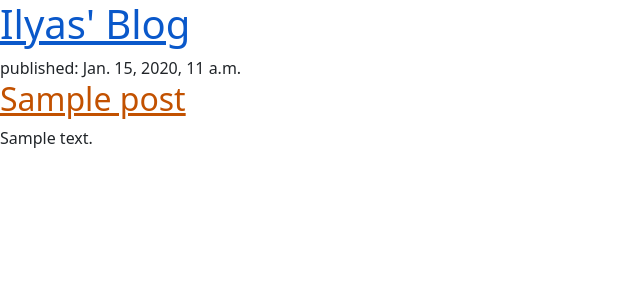
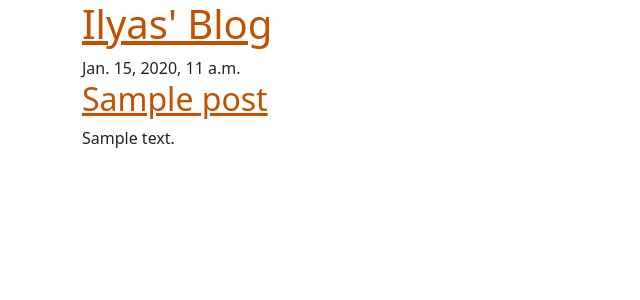
Before and after one commit to ilyasben26/my-first-blog, a Django app: page / in a window 1280 px wide. Shown: the top 300 px of the page, without its empty margins (0-640 px from the left). Run offline with Django 4.2, Linux system fonts and the light colour scheme; tables that the repository leaves empty hold one stand-in row (values such as "Sample post").

Commit message:
added post_detail page

```diff
--- /dev/null
+++ b/blog/templates/blog/base.html
@@ -0,0 +1,26 @@
+{% load static %}
+<!DOCTYPE html>
+<html>
+    <head>
+        <title>Django Girls blog</title>
+        <link rel="stylesheet" href="https://cdn.jsdelivr.net/npm/bootstrap@5.1.3/dist/css/bootstrap.min.css" integrity="sha384-1BmE4kWBq78iYhFldvKuhfTAU6auU8tT94WrHftjDbrCEXSU1oBoqyl2QvZ6jIW3" crossorigin="anonymous">
+        <link href='//fonts.googleapis.com/css?family=Lobster&subset=latin,latin-ext' rel='stylesheet' type='text/css'>
+        <link rel="stylesheet" href="{% static 'css/blog.css' %}">
+    </head>
+    <body>
+        <header class="page-header">
+          <div class="container">
+              <h1><a href="/">Ilyas' Blog</a></h1>
+          </div>
+        </header>
+
+        <main class="container">
+        <div class="row">
+            <div class="col">
+            {% block content %}
+            {% endblock %}
+            </div>
+        </div>
+    </main>
+    </body>
+</html>
--- a/blog/templates/blog/post_list.html
+++ b/blog/templates/blog/post_list.html
@@ -1,26 +1,13 @@
+{% extends 'blog/base.html' %}
 
-<!DOCTYPE html>
-
-<html>
-
-    <head>
-        <link rel="stylesheet" href="https://cdn.jsdelivr.net/npm/bootstrap@5.1.3/dist/css/bootstrap.min.css" integrity="sha384-1BmE4kWBq78iYhFldvKuhfTAU6auU8tT94WrHftjDbrCEXSU1oBoqyl2QvZ6jIW3" crossorigin="anonymous">
-        {% load static %}
-        <link rel="stylesheet" href="{% static 'css/blog.css' %}">
-        <title>Ilyas' Blog</title>
-    </head>
-    <body>
-        <header>
-            <h1><a href="/">Ilyas' Blog</a></h1>
-        </header>
-
-        {% for post in posts %}
-            <article>
-                <time>published: {{ post.published_date }}</time>
-                <h2><a href="">{{ post.title }}</a></h2>
-                <p>{{ post.text|linebreaksbr }}</p>
-            </article>
-        {% endfor %}
-
-    </body>
-</html>
+{% block content %}
+    {% for post in posts %}
+        <article class="post">
+            <time class="date">
+                {{ post.published_date }}
+            </time>
+            <h2><a href="{% url 'post_detail' pk=post.pk %}">{{ post.title }}</a></h2>
+            <p>{{ post.text|linebreaksbr }}</p>
+        </article>
+    {% endfor %}
+{% endblock %}
--- a/blog/urls.py
+++ b/blog/urls.py
@@ -3,4 +3,5 @@ from . import views
 
 urlpatterns = [
     path('', views.post_list, name='post_list'),
+    path('post/<int:pk>/', views.post_detail, name='post_detail'),
 ]
--- a/blog/views.py
+++ b/blog/views.py
@@ -1,9 +1,16 @@
 from django.shortcuts import render
 from .models import Post
 from django.utils import timezone
+from django.shortcuts import render, get_object_or_404
 
 # Create your views here.
 def post_list(request):
     # fetching the posts
     posts = Post.objects.filter(published_date__lte = timezone.now()).order_by('published_date')
     return render(request, 'blog/post_list.html', {'posts': posts})
+
+
+def post_detail(request, pk):
+    post = get_object_or_404(Post, pk=pk)
+
+    return render(request, 'blog/post_detail.html', {'post': post})
```
Also changed, not shown: blog/templates/blog/post_detail.html (added, +13 -0 lines).
